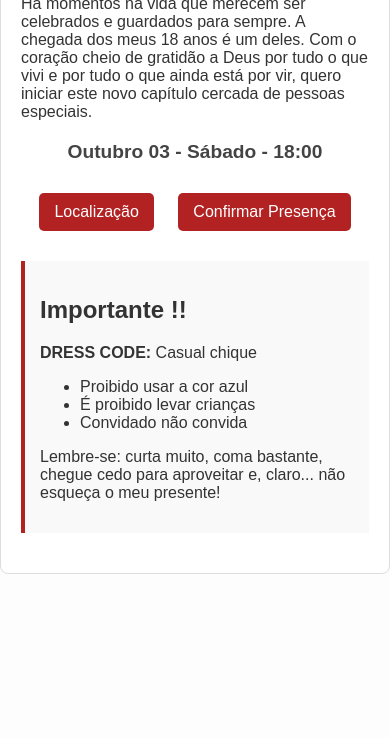
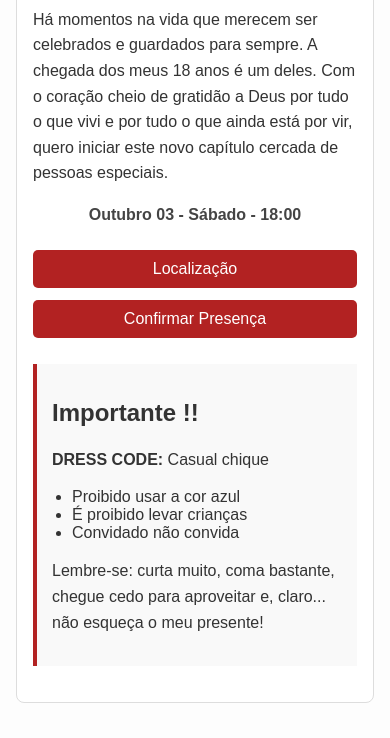
Before and after one commit to Eutico-7/Festa_Sonia, a plain HTML site: page index.html in a window 390 px wide. Shown: the part 106-844 px from the top of the page. Drawn offline with Linux system fonts and the light colour scheme.

Commit message:
Make invitation responsive

```diff
--- a/index.html
+++ b/index.html
@@ -2,19 +2,25 @@
 <html lang="pt">
 <head>
   <meta charset="UTF-8">
+  <meta name="viewport" content="width=device-width, initial-scale=1.0">
   <title>Convite - Sónia Tavares</title>
   <style>
+    *,
+    *::before,
+    *::after {
+      box-sizing: border-box;
+    }
     body {
       font-family: Arial, sans-serif;
       background: #fdfdfd;
       color: #333;
       margin: 0;
-      padding: 0;
+      padding: 16px;
     }
     .container {
-      max-width: 600px;
-      margin: auto;
-      padding: 20px;
+      width: min(100%, 600px);
+      margin: 0 auto;
+      padding: clamp(16px, 4vw, 28px);
       background: #fff;
       border: 1px solid #ddd;
       border-radius: 8px;
@@ -26,18 +32,25 @@
     .section {
       margin: 20px 0;
     }
+    p {
+      line-height: 1.6;
+    }
     .date-time {
       text-align: center;
-      font-size: 1.2em;
+      font-size: clamp(1rem, 3vw, 1.2em);
       font-weight: bold;
       color: #444;
     }
     .links {
+      display: flex;
+      flex-wrap: wrap;
+      justify-content: center;
       text-align: center;
       margin-top: 20px;
     }
     .links a {
       display: inline-block;
+      flex: 1 1 180px;
       margin: 10px;
       padding: 10px 15px;
       background: #b22222;
@@ -52,6 +65,16 @@
       background: #f9f9f9;
       padding: 15px;
       border-left: 4px solid #b22222;
+    }
+    @media (max-width: 420px) {
+      .links a {
+        flex-basis: 100%;
+        margin: 6px 0;
+      }
+
+      .rules ul {
+        padding-left: 20px;
+      }
     }
   </style>
 </head>
```
Also changed, not shown: home.html (+17 -2 lines).
